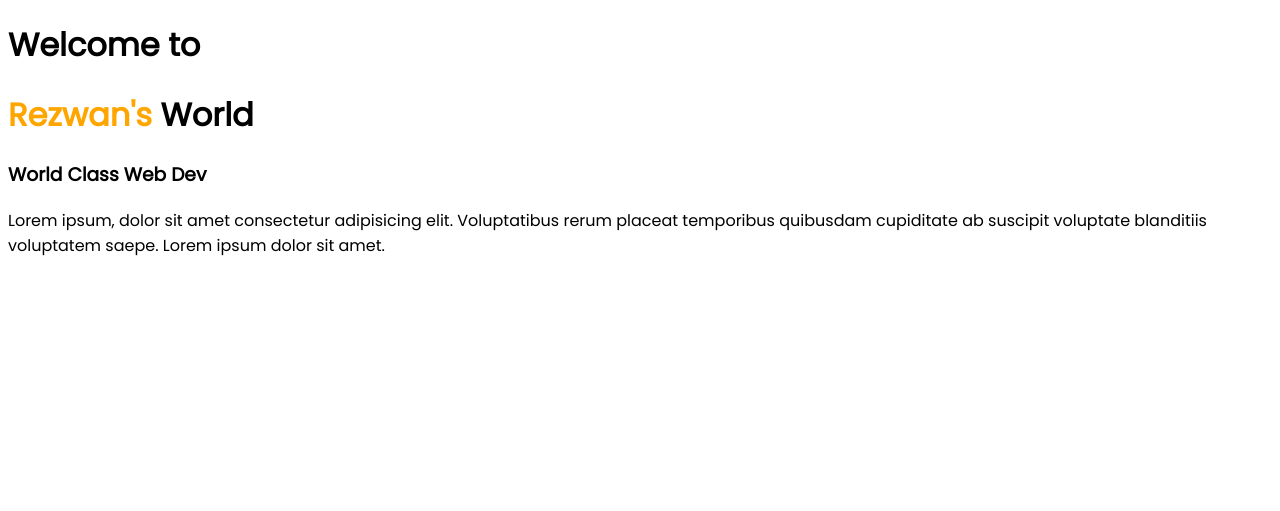
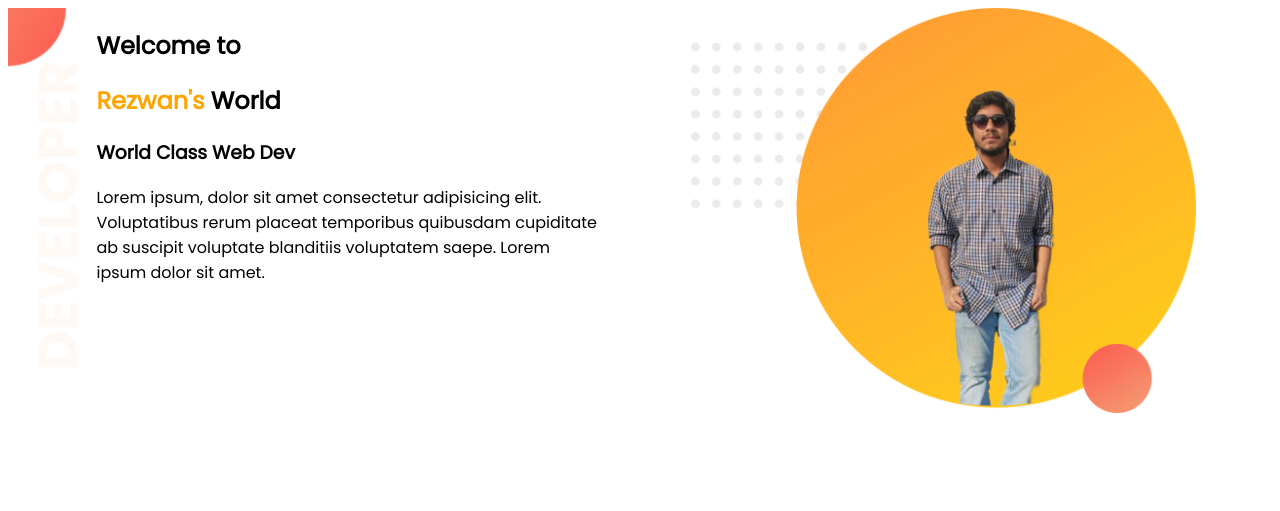
Before and after one commit to RejowanHossain/web-portfolio, a plain HTML site: page index.html in a window 1280 px wide. Drawn offline with Linux system fonts and the light colour scheme.

Commit message:
working on top banner

```diff
--- a/index.html
+++ b/index.html
@@ -1,20 +1,31 @@
 <!DOCTYPE html>
 <html lang="en">
-
   <head>
-    <meta charset="UTF-8">
-    <meta name="viewport" content="width=device-width, initial-scale=1.0">
+    <meta charset="UTF-8" />
+    <meta name="viewport" content="width=device-width, initial-scale=1.0" />
     <title>Rezwan's Website</title>
-    <link href="https://fonts.googleapis.com/css?family=Poppins&display=swap" rel="stylesheet">
-    <link rel="stylesheet" href="style.css">
+    <link
+      href="https://fonts.googleapis.com/css?family=Poppins&display=swap"
+      rel="stylesheet"
+    />
+    <link rel="stylesheet" href="style.css" />
   </head>
 
   <body>
+    <section class="top-banner">
+      <div class="half-width">
         <h1>Welcome to</h1>
         <h1><span class="name-highlight">Rezwan's</span> World</h1>
         <h3>World Class Web Dev</h3>
-    <p>Lorem ipsum, dolor sit amet consectetur adipisicing elit. Voluptatibus rerum placeat temporibus quibusdam
-        cupiditate ab suscipit voluptate blanditiis voluptatem saepe. Lorem ipsum dolor sit amet.</p>
+        <p>
+          Lorem ipsum, dolor sit amet consectetur adipisicing elit. Voluptatibus
+          rerum placeat temporibus quibusdam cupiditate ab suscipit voluptate
+          blanditiis voluptatem saepe. Lorem ipsum dolor sit amet.
+        </p>
+      </div>
+      <div class="half-width">
+        <img src="images/image 1.png" alt="" />
+      </div>
+    </section>
   </body>
-
 </html>
--- a/style.css
+++ b/style.css
@@ -5,3 +5,23 @@ body {
 .name-highlight {
     color: orange;
 }
+
+.half-width {
+    width: 40%;
+    float: left;
+    margin-left: 5%;
+    padding-left: 2%;
+}
+
+.half-width img {
+    width: 100%;
+}
+
+.top-banner {
+    background-image: url("images/top-banner.png");
+    background-repeat: no-repeat;
+}
+
+section {
+    height: 500px;
+}
```
Also changed, not shown: images/81637371_1216096335445640_5021554717419896832_o.jpg (deleted), images/image 1.png (added), images/img1.jpg (deleted). Lines whose indentation alone changed are shown as unchanged.
